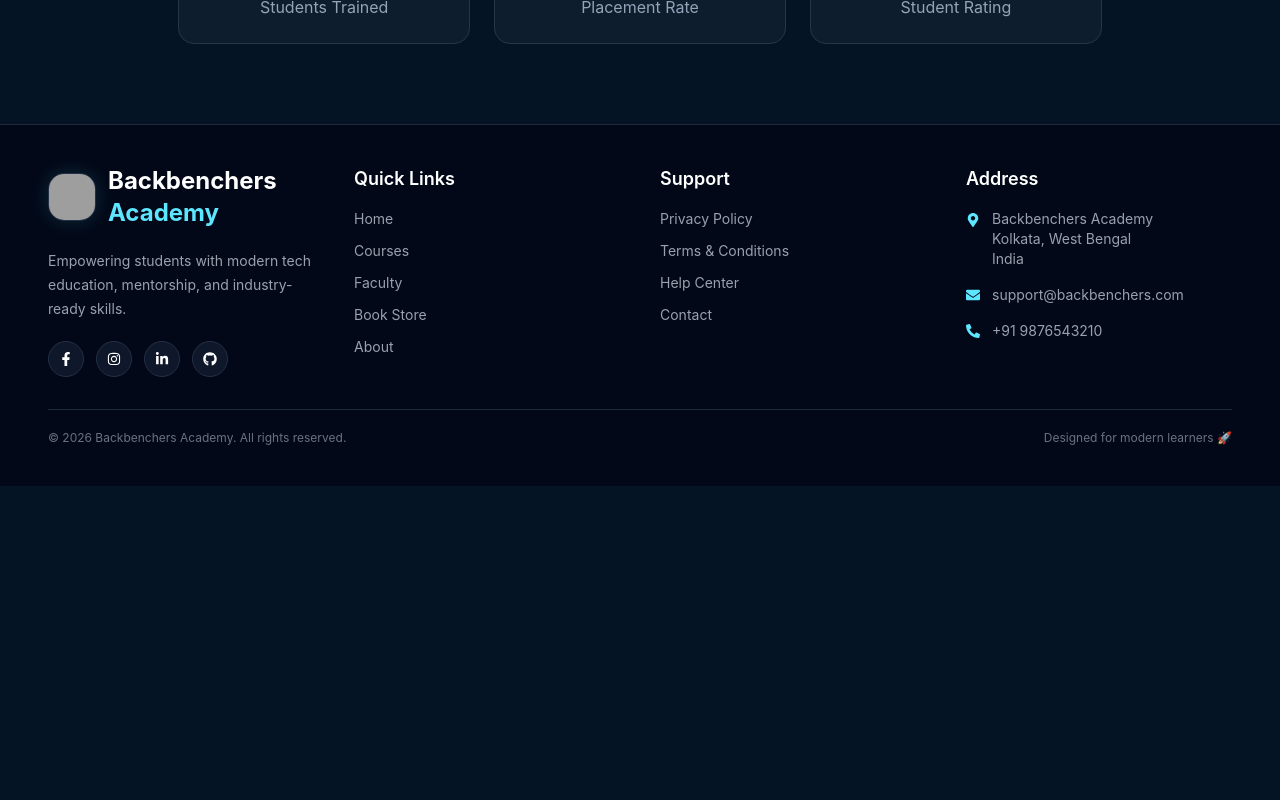
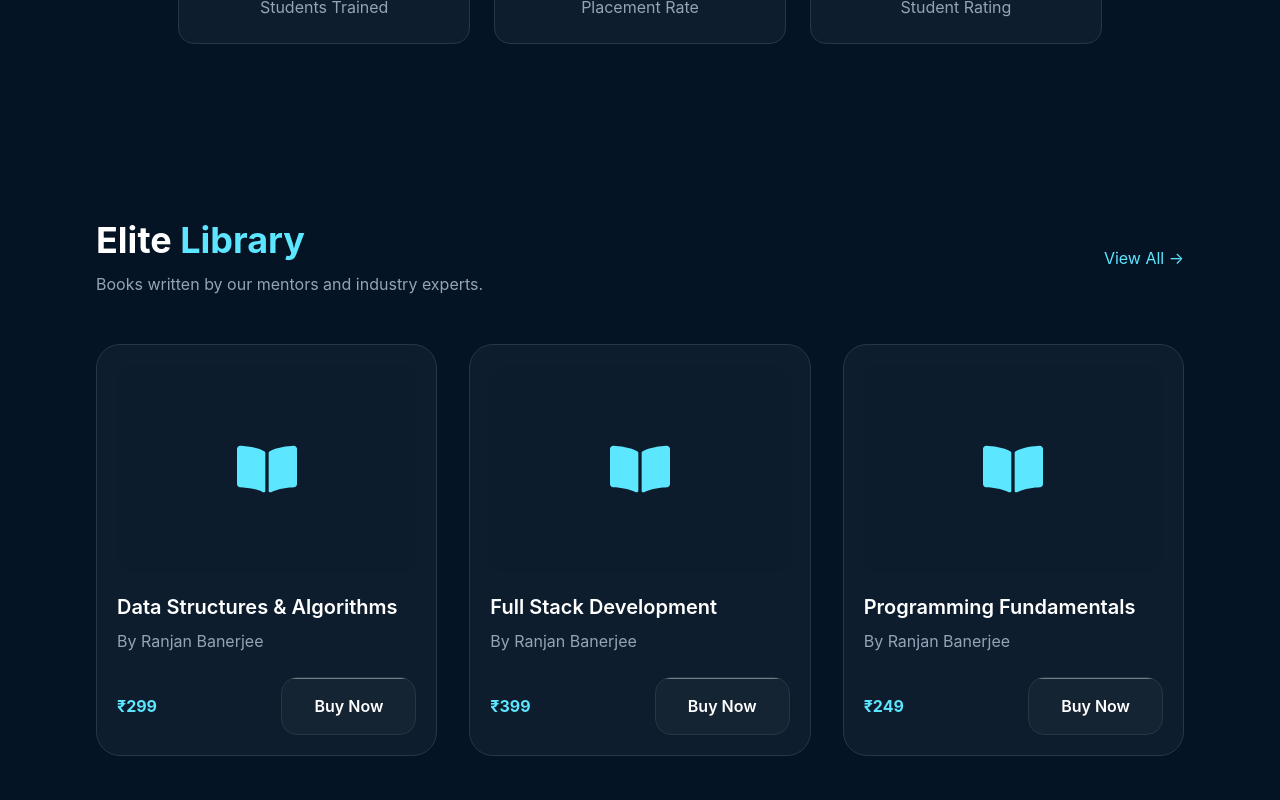
Before and after one commit to rajatghoshrg/backbenchers, a React (Vite) app: page / in a window 1280 px wide. Shown: the part 840-1640 px from the top of the page. Before the commit the page ends 1326 px from the top, so only its background shows below. Built offline with nearby package versions, Linux system fonts and the light colour scheme; grey boxes are pictures that could not be loaded.

Commit message:
added library section

```diff
--- /dev/null
+++ b/src/components/BookCard.jsx
@@ -0,0 +1,38 @@
+// components/BookCard.jsx
+
+import React from "react";
+import Button from "./Button";
+import { FaBookOpen } from "react-icons/fa";
+
+const BookCard = ({ book }) => {
+  return (
+    <div className="bg-[rgba(18,33,49,0.7)] border border-[#273647] rounded-3xl p-5 hover:border-[#5de6ff] transition-all duration-300">
+
+      <div className="h-52 bg-[#0d1c2d] rounded-2xl flex items-center justify-center">
+        <FaBookOpen className="text-6xl text-[#5de6ff]" />
+      </div>
+
+      <h3 className="mt-5 text-xl font-semibold">
+        {book.title}
+      </h3>
+
+      <p className="text-[#94a3b8] mt-2">
+        By {book.author}
+      </p>
+
+      <div className="flex justify-between items-center mt-6">
+        <span className="text-[#5de6ff] font-bold">
+          {book.price}
+        </span>
+
+        <Button
+          text="Buy Now"
+          variant="secondary"
+        />
+      </div>
+
+    </div>
+  );
+};
+
+export default BookCard;
--- /dev/null
+++ b/src/components/Library.jsx
@@ -0,0 +1,44 @@
+// components/Library.jsx
+
+import React from "react";
+import books from "../data/books";
+import BookCard from "./BookCard";
+
+const Library = () => {
+  return (
+    <section className="px-6 md:px-16 lg:px-24 py-24 bg-[#051424] text-white">
+
+      <div className="flex justify-between items-center mb-12">
+
+        <div>
+          <h2 className="text-4xl font-bold">
+            Elite <span className="text-[#5de6ff]">Library</span>
+          </h2>
+
+          <p className="text-[#94a3b8] mt-3">
+            Books written by our mentors and industry experts.
+          </p>
+        </div>
+
+        <button className="text-[#5de6ff] hover:underline">
+          View All →
+        </button>
+
+      </div>
+
+      <div className="grid grid-cols-1 md:grid-cols-2 lg:grid-cols-3 gap-8">
+
+        {books.map((book) => (
+          <BookCard
+            key={book.id}
+            book={book}
+          />
+        ))}
+
+      </div>
+
+    </section>
+  );
+};
+
+export default Library;
--- a/src/data/books.js
+++ b/src/data/books.js
@@ -0,0 +1,25 @@
+const books = [
+  {
+    id: 1,
+    title: "Data Structures & Algorithms",
+    author: "Ranjan Banerjee",
+    price: "₹299",
+    image: "/books/dsa-book.jpg",
+  },
+  {
+    id: 2,
+    title: "Full Stack Development",
+    author: "Ranjan Banerjee",
+    price: "₹399",
+    image: "/books/fullstack-book.jpg",
+  },
+  {
+    id: 3,
+    title: "Programming Fundamentals",
+    author: "Ranjan Banerjee",
+    price: "₹249",
+    image: "/books/programming-book.jpg",
+  },
+];
+
+export default books;
--- a/src/pages/Home.jsx
+++ b/src/pages/Home.jsx
@@ -1,12 +1,14 @@
 import Hero from "../components/Hero";
 import Navbar from "../components/Navbar";
 import Footer from "../components/Footer";
+import Library from "../components/Library";
 
 const Home = () => {
   return (
     <>
       <Navbar />
       <Hero />
+      <Library />
       <Footer />
     </>
   );
```
